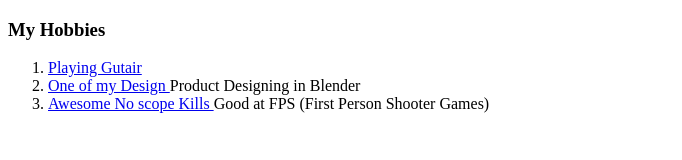
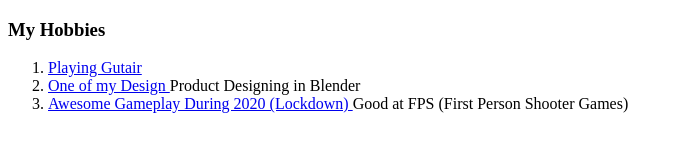
Before and after one commit to Adytumm/profile, a plain HTML site: page hobbies.html in a window 1280 px wide. Shown: the whole page, without its empty margins (0-682 px from the left). Drawn offline with Linux system fonts and the light colour scheme.

Commit message:
Update hobbies.html

```diff
--- a/hobbies.html
+++ b/hobbies.html
@@ -9,7 +9,7 @@
     <ol>
       <li><a href="https://hosting.photobucket.com/images/i/Adizzzz/1651593507412.jpg?width=590&height=590&fit=bounds">Playing Gutair</a></li>
     <li><a href="https://youtube.com/shorts/dg21uzARedQ?feature=share"> One of my Design </a>Product Designing in Blender</li>
-    <li><a href="https://youtu.be/jqRb0QBaEIw">Awesome No scope Kills </a> Good at FPS (First Person Shooter Games)</li>
+    <li><a href="https://youtu.be/jqRb0QBaEIw">Awesome Gameplay During 2020 (Lockdown) </a> Good at FPS (First Person Shooter Games)</li>
 
     </ol>
   </body>
```
